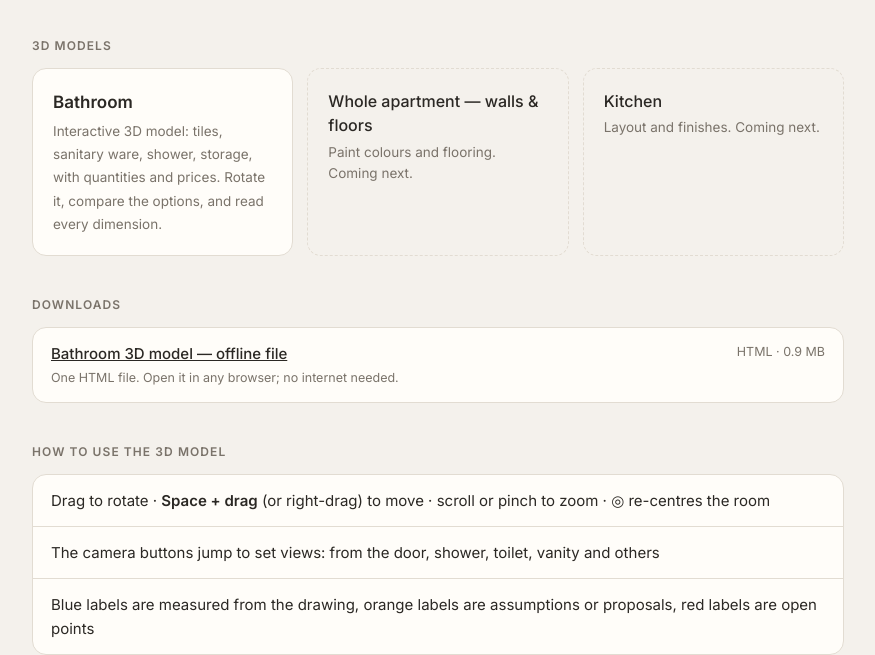
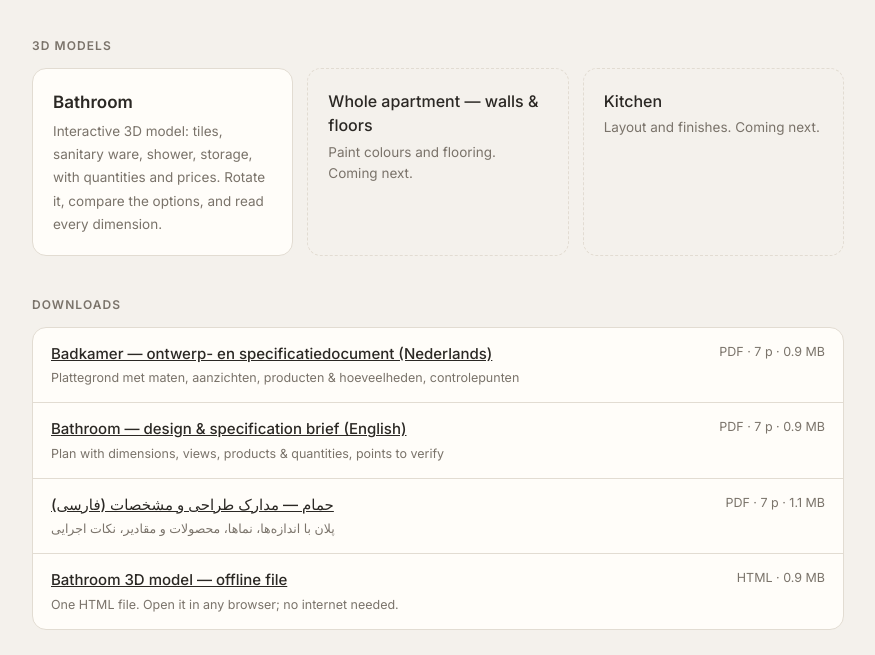
Before and after one commit to thekeyvan/oosterlingen, a plain HTML site: page index.html in a window 1280 px wide. Shown: the part 158-813 px from the top of the page, without its empty margins (202-1077 px from the left). Drawn offline with Linux system fonts and the light colour scheme.

Commit message:
Bathroom: chosen configuration as default, PDF briefs (NL/EN/FA)
Co-Authored-By: Claude Opus 5.5 <noreply@anthropic.com>
Claude-Session: https://claude.ai/code/session_01MS711pSUECCSNdENgkRQK4

```diff
--- a/index.html
+++ b/index.html
@@ -44,6 +44,9 @@
 
   <h2>Downloads</h2>
   <ul class="dl" id="downloads">
+    <li><span><a href="downloads/Oosterlingen-badkamer-specificatie-NL.pdf" download>Badkamer — ontwerp- en specificatiedocument (Nederlands)</a><br><small>Plattegrond met maten, aanzichten, producten &amp; hoeveelheden, controlepunten</small></span><small>PDF · 7 p · 0.9 MB</small></li>
+    <li><span><a href="downloads/Oosterlingen-bathroom-brief-EN.pdf" download>Bathroom — design &amp; specification brief (English)</a><br><small>Plan with dimensions, views, products &amp; quantities, points to verify</small></span><small>PDF · 7 p · 0.9 MB</small></li>
+    <li><span><a href="downloads/Oosterlingen-bathroom-brief-FA.pdf" download>حمام — مدارک طراحی و مشخصات (فارسی)</a><br><small>پلان با اندازه‌ها، نماها، محصولات و مقادیر، نکات اجرایی</small></span><small>PDF · 7 p · 1.1 MB</small></li>
     <li><span><a href="downloads/bathroom-3d-model-offline.html" download>Bathroom 3D model — offline file</a><br><small>One HTML file. Open it in any browser; no internet needed.</small></span><small>HTML · 0.9 MB</small></li>
   </ul>
 
```
Also changed, not shown: bathroom/index.html (+1 -1 lines), downloads/bathroom-3d-model-offline.html (+1 -1 lines), 3 other files.
